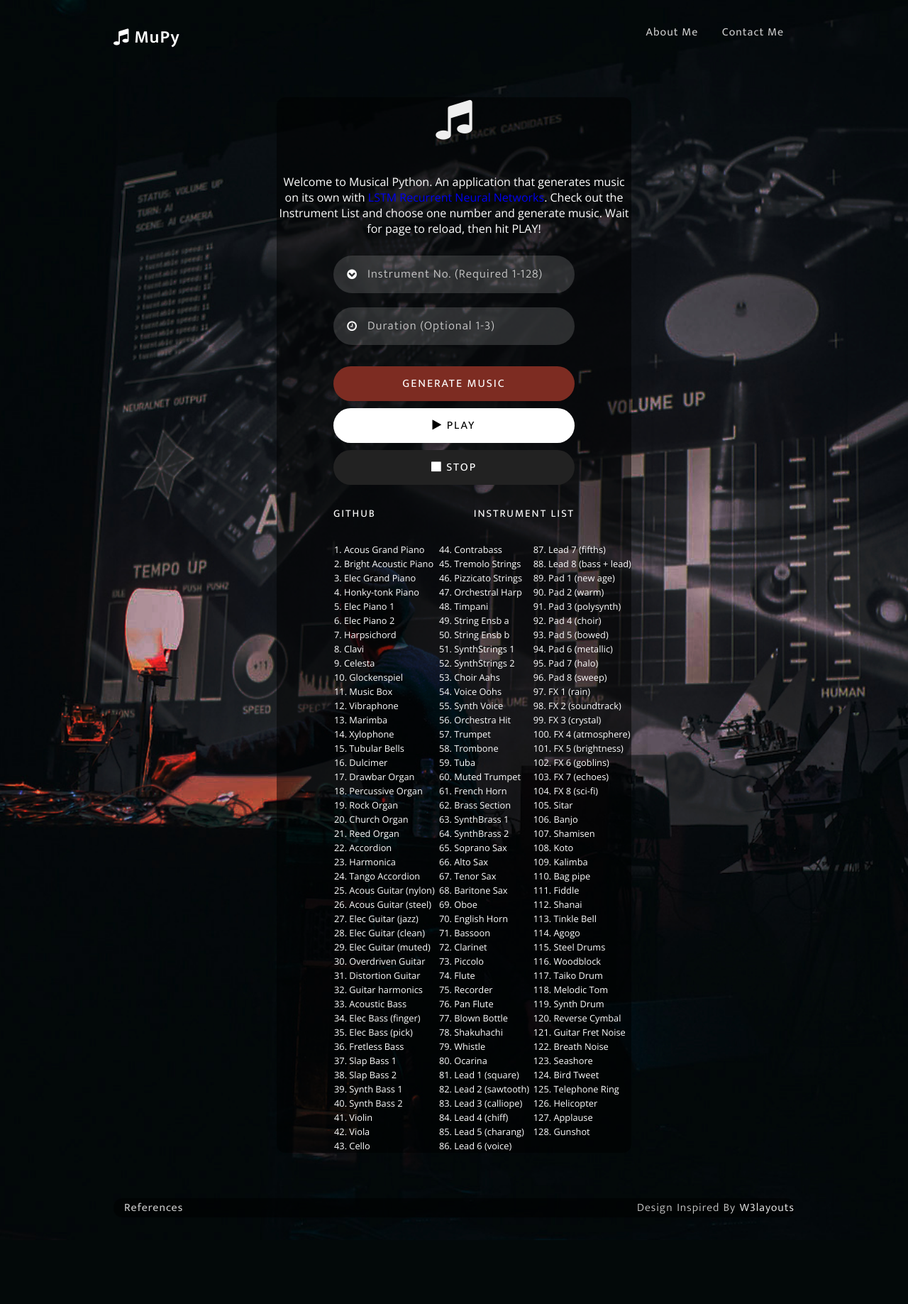
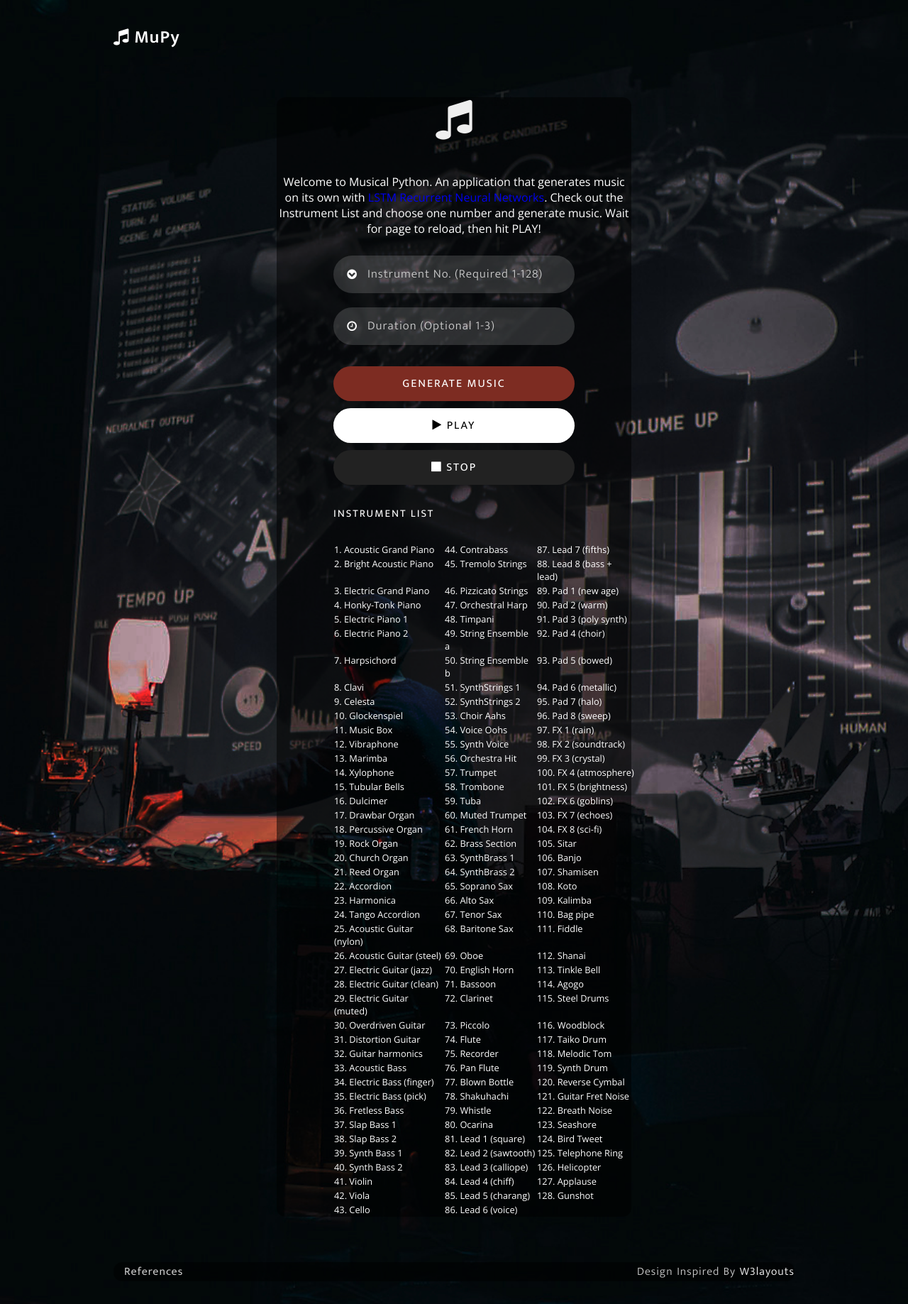
Before and after one commit to SamSamhuns/musical_python, a Django app: page / in a window 1280 px wide. Shown: the whole page at 71% size. Before the commit the page ends 1747 px from the top, so only its background shows below. Run offline with Django 3.2, Linux system fonts and the light colour scheme; some libraries are stand-ins or nearby versions.

Commit message:
Add favicon, update html & load model only once

```diff
--- a/generate_abc.py
+++ b/generate_abc.py
@@ -4,18 +4,12 @@
 # And a model with a deeper layers
 from tensorflow.keras.layers import LSTM, Dropout, Dense, Activation, Embedding
 from tensorflow.keras.models import Sequential
-from tensorflow.keras import backend
 import numpy as np
 import os
-import sys
 import json
 
-sys.path.append("/home/runner/.site-packages/")
 
-
-charIndex_json = "static/json/char_to_index.json"
-BATCH_SIZE = 16
-SEQ_LENGTH = 64
+CHAR_INDEX_JSON_PATH = "static/json/char_to_index.json"
 
 
 def make_model(unique_chars):
@@ -38,17 +32,18 @@ def make_model(unique_chars):
     return model
 
 
+with open(os.path.join(CHAR_INDEX_JSON_PATH)) as f:
+    char_to_index = json.load(f)
+index_to_char = {i: ch for ch, i in char_to_index.items()}
+unique_chars = len(index_to_char)
+
+# backend.clear_session()
+model = make_model(unique_chars)
+model.build(input_shape=(1, 1))
+model.load_weights("static/weights/Weights_90.h5")
+
+
 def generate_sequence(initial_index, seq_length):
-    with open(os.path.join(charIndex_json)) as f:
-        char_to_index = json.load(f)
-    index_to_char = {i: ch for ch, i in char_to_index.items()}
-    unique_chars = len(index_to_char)
-
-    backend.clear_session()
-    model = make_model(unique_chars)
-    model.build(input_shape=(1, 1))
-    model.load_weights("static/weights/Weights_90.h5")
-
     sequence_index = [initial_index]
 
     for _ in range(seq_length):
@@ -59,7 +54,6 @@ def generate_sequence(initial_index, seq_length):
         sample = np.random.choice(range(unique_chars), size=1, p=predicted_probs)
 
         sequence_index.append(sample[0])
-    print(len(sequence_index))
     seq = "".join(index_to_char[c] for c in sequence_index)
 
     cnt = 0
@@ -79,19 +73,18 @@ def generate_sequence(initial_index, seq_length):
     return seq2
 
 
-# ar = Any number between 0 to 86 which will be given as initial charcter to model for generating sequence
-# ln = The length of music sequence you want to generate. Typical number is between 300-600. Too small number will generate hardly generate any sequence
-# instr = The instrument code is detailed in static/csv/abcmidi_instrument_name
-
-
-def generate_abc_file(ar, ln, instr):
+def generate_abc_file(ar, ln, instrument_code):
+    """
+    ar = Any number between 0 to 86 which will be given as initial character to model for generating sequence
+    ln = The length of generated music sequence. Typical number is between 300-600. Too small number will generate hardly generate any sequence
+    instrument_code = The instrument code is detailed in static/csv/abcmidi_instrument_name
+    """
     ar = max(ar % 87, 0)
     ln = max(ln, 600)
-    instr = max(instr % 129, 1)
+    instrument_code = max(instrument_code % 129, 1)
 
     music = generate_sequence(ar, ln)
-    print("\nMUSIC SEQUENCE GENERATED: \n")
-    print(music)
+    print("Music sequence generated:")
 
     with open("static/abc/generated.abc", "w") as abc:
         if music.find("X:") == -1:
@@ -108,5 +101,5 @@ def generate_abc_file(ar, ln, instr):
             abc.write("W:Generated music\n")
         if music.find("K:") == -1:
             abc.write("K:C\n")
-        abc.write(f"%%MIDI program {instr}\n")
+        abc.write(f"%%MIDI program {instrument_code}\n")
         abc.write(music)
--- a/musical_python/views.py
+++ b/musical_python/views.py
@@ -4,9 +4,7 @@ from django.contrib import messages
 import generate_abc
 import subprocess
 import random
-
-
-# Create views here.
+import os
 
 
 def home(request):
@@ -21,31 +19,23 @@ def references(request):
     return render(request, "main/references.html")
 
 
-def abc_to_midi(abc_file):
+def abc_to_midi(abc_file: str, midi_file: str = "static/midi/music.midi") -> None:
     """Convert abc to midi"""
-    cmd = "./abc2midi " + abc_file + " -o static/midi/music.midi"
-    subprocess.Popen(cmd, shell=False, executable="/bin/bash", stdout=subprocess.PIPE)
+    os.makedirs(os.path.dirname(midi_file), exist_ok=True)
+    cmd = ["./abc2midi", abc_file, "-o", midi_file]
+    subprocess.run(cmd, check=True)
 
 
 def submit(request):
     """Func called after Form Submit button to convert abc to midi and play it"""
-    instrument = request.POST["instrument"]
-    duration = request.POST["duration"]
     starting_seq = random.randint(0, 87)
+    duration = {"1": 500,"2": 700,"3": 900}.get(request.POST["duration"], random.randint(500, 900))
+    instrument = int(request.POST["instrument"])
 
-    if duration == "1":
-        duration = 500
-    elif duration == "2":
-        duration = 700
-    elif duration == "3":
-        duration = 900
-    else:
-        duration = random.randint(500, 900)
-
-    generate_abc.generate_abc_file(starting_seq, duration, int(instrument))
+    generate_abc.generate_abc_file(starting_seq, duration, instrument)
 
     abc_to_midi("static/abc/generated.abc")
     messages.success(
         request, "You can press PLAY now! (You might have to press PLAY twice)"
     )
-    return render(request, "main/index.html")
+    return render(request, "main/index.html", {"random_number": random.randint(0, 1e9)})
--- a/static/csv/abcmidi_instrument_name.csv
+++ b/static/csv/abcmidi_instrument_name.csv
@@ -88,7 +88,7 @@
 88, Lead 8 (bass + lead)
 89, Pad 1 (new age)
 90, Pad 2 (warm)
-91, Pad 3 (polysynth)
+91, Pad 3 (poly synth)
 92, Pad 4 (choir)
 93, Pad 5 (bowed)
 94, Pad 6 (metallic)
--- a/templates/base.html
+++ b/templates/base.html
@@ -19,12 +19,12 @@
 	<meta charset="UTF-8" />
 	<meta name="viewport" content="width=device-width, initial-scale=1" />
 	<link rel="stylesheet" href="{% static "css/style.css" %}" type="text/css" media="all">
+	<link rel="icon" type="image/x-icon" href="{% static 'favicon.ico' %}">
 	<script src="https://code.jquery.com/jquery-3.3.1.min.js" integrity="sha256-FgpCb/KJQlLNfOu91ta32o/NMZxltwRo8QtmkMRdAu8=" crossorigin="anonymous">
 	</script>
 
 	<script type='text/javascript' src='http://www.midijs.net/lib/midi.js'>
 	</script>
-
 
 	<!-- Style-CSS -->
 	<!-- <link href="./bundles/css/font-awesome.min.css" rel="stylesheet" type="text/css" media="all"> -->
--- a/templates/main/index.html
+++ b/templates/main/index.html
@@ -13,16 +13,6 @@
         </div>
         <div class="links">
           <ul class="links-unordered-list">
-
-            <li class="">
-              <a href="#" class="editContent">About Me</a>
-            </li>
-
-            <li class="">
-              <a href="#" class="editContent" style="outline: none; cursor: inherit;">
-                Contact Me
-              </a>
-            </li>
           </ul>
         </div>
       </div>
@@ -65,16 +55,11 @@
             {% endif %}
             <div class="wthree-field">
               <button name="submit" type="submit" value='Submit' class="btn" style='background:#7d2c22;border-radius: 12px;'>Generate Music</button>
-              <button type="button" onClick="MIDIjs.play('{% static "midi/music.midi" %}');" class='btn' style='background:white;color:black'><i class="fa fa-play"></i> Play</button>
+              <button type="button" onClick="MIDIjs.play('{% static "midi/music.midi" %}?v={{ random_number }}');" class='btn' style='background:white;color:black'><i class="fa fa-play"></i> Play</button>
               <button type="button" onClick="MIDIjs.stop();" %}');" class='btn' style='background:#222;border-radius:100%'><i class="fa fa-stop"></i> STOP</button>
             </div>
             <br>
             <ul class="list-login-bottom">
-              <li class="">
-                <a href="#" class="editContent" style="outline: none; cursor: inherit;">
-                  GitHub
-                </a>
-              </li>
               <li class="">
                 <a href='{% url 'instruments' %}' class="text-right editContent" style="outline: none; cursor: inherit;">
                   Instrument List
@@ -87,7 +72,7 @@
           <table class="table table-bordered table-hover table-condensed">
             <tbody>
               <tr>
-                <td>1. Acous Grand Piano</td>
+                <td>1. Acoustic Grand Piano</td>
                 <td>44. Contrabass</td>
                 <td>87. Lead 7 (fifths)</td>
               </tr>
@@ -97,28 +82,28 @@
                 <td>88. Lead 8 (bass + lead)</td>
               </tr>
               <tr>
-                <td>3. Elec Grand Piano</td>
+                <td>3. Electric Grand Piano</td>
                 <td>46. Pizzicato Strings</td>
                 <td>89. Pad 1 (new age)</td>
               </tr>
               <tr>
-                <td>4. Honky-tonk Piano</td>
+                <td>4. Honky-Tonk Piano</td>
                 <td>47. Orchestral Harp</td>
                 <td>90. Pad 2 (warm)</td>
               </tr>
               <tr>
-                <td>5. Elec Piano 1</td>
+                <td>5. Electric Piano 1</td>
                 <td>48. Timpani</td>
-                <td>91. Pad 3 (polysynth)</td>
+                <td>91. Pad 3 (poly synth)</td>
               </tr>
               <tr>
-                <td>6. Elec Piano 2</td>
-                <td>49. String Ensb a</td>
+                <td>6. Electric Piano 2</td>
+                <td>49. String Ensemble a</td>
                 <td>92. Pad 4 (choir)</td>
               </tr>
               <tr>
                 <td>7. Harpsichord</td>
-                <td>50. String Ensb b</td>
+                <td>50. String Ensemble b</td>
                 <td>93. Pad 5 (bowed)</td>
               </tr>
               <tr>
@@ -207,27 +192,27 @@
                 <td>110. Bag pipe</td>
               </tr>
               <tr>
-                <td>25. Acous Guitar (nylon)</td>
+                <td>25. Acoustic Guitar (nylon)</td>
                 <td>68. Baritone Sax</td>
                 <td>111. Fiddle</td>
               </tr>
               <tr>
-                <td>26. Acous Guitar (steel)</td>
+                <td>26. Acoustic Guitar (steel)</td>
                 <td>69. Oboe</td>
                 <td>112. Shanai</td>
               </tr>
               <tr>
-                <td>27. Elec Guitar (jazz)</td>
+                <td>27. Electric Guitar (jazz)</td>
                 <td>70. English Horn</td>
                 <td>113. Tinkle Bell</td>
               </tr>
               <tr>
-                <td>28. Elec Guitar (clean)</td>
+                <td>28. Electric Guitar (clean)</td>
                 <td>71. Bassoon</td>
                 <td>114. Agogo</td>
               </tr>
               <tr>
-                <td>29. Elec Guitar (muted)</td>
+                <td>29. Electric Guitar (muted)</td>
                 <td>72. Clarinet</td>
                 <td>115. Steel Drums</td>
               </tr>
@@ -252,12 +237,12 @@
                 <td>119. Synth Drum</td>
               </tr>
               <tr>
-                <td>34. Elec Bass (finger)</td>
+                <td>34. Electric Bass (finger)</td>
                 <td>77. Blown Bottle</td>
                 <td>120. Reverse Cymbal</td>
               </tr>
               <tr>
-                <td>35. Elec Bass (pick)</td>
+                <td>35. Electric Bass (pick)</td>
                 <td>78. Shakuhachi</td>
                 <td>121. Guitar Fret Noise</td>
               </tr>
```
Also changed, not shown: static/favicon.ico (added), 2 other files.
